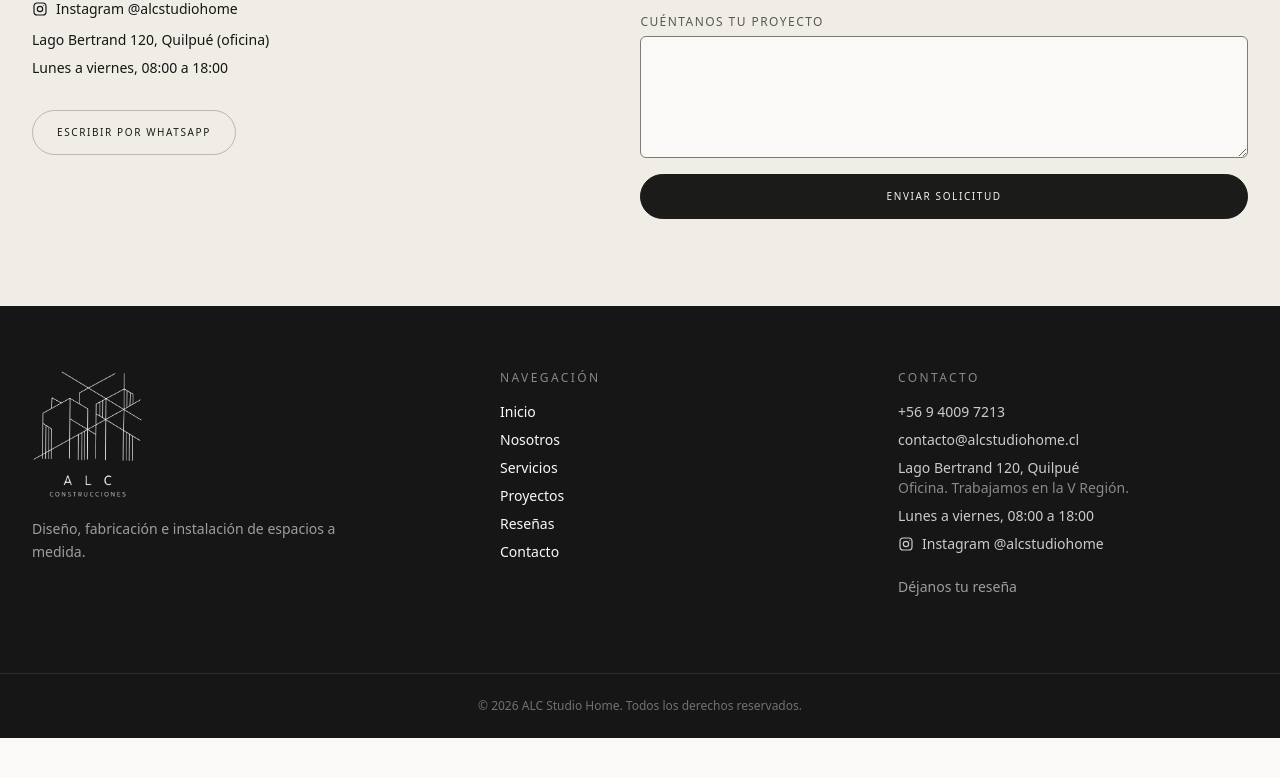
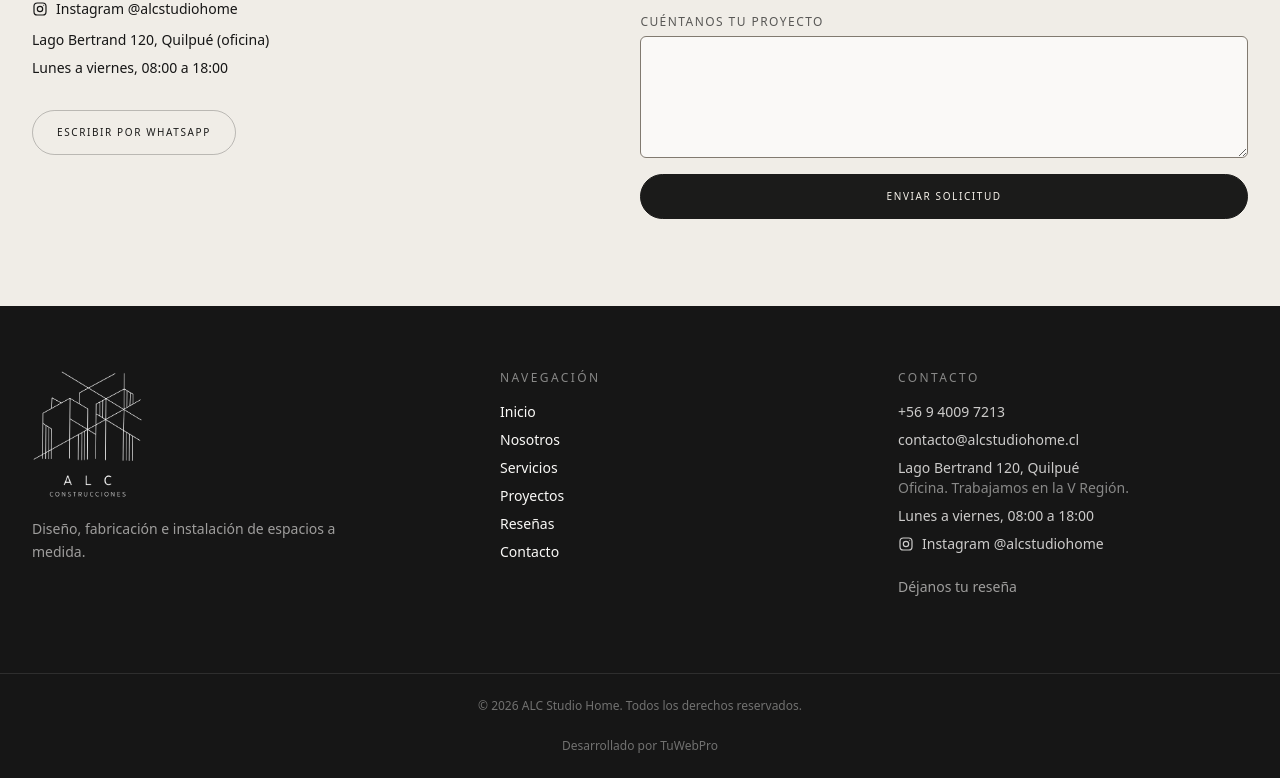
Before and after one commit to rachidboss23/ALC_Studio_Home, a Next.js app: page / in a window 1280 px wide. Shown: the part 6671-7449 px from the top of the page. Before the commit the page ends 7409 px from the top, so only its background shows below. Built offline with nearby package versions, Linux system fonts and the light colour scheme; no server answers.

Commit message:
Add TuWebPro credit to footer

```diff
--- a/src/components/layout/Footer.tsx
+++ b/src/components/layout/Footer.tsx
@@ -40,6 +40,11 @@ export function Footer() {
       <div className="border-t border-paper/10 py-6 text-center text-xs text-paper/40">
         © {new Date().getFullYear()} {site.name}. Todos los derechos reservados.
       </div>
+      <div className="pb-6 text-center text-xs text-paper/40">
+        <a href="https://tuwebpro.cl/" target="_blank" rel="noopener noreferrer" className="transition-colors hover:text-paper">
+          Desarrollado por TuWebPro
+        </a>
+      </div>
     </footer>
   );
 }
```
